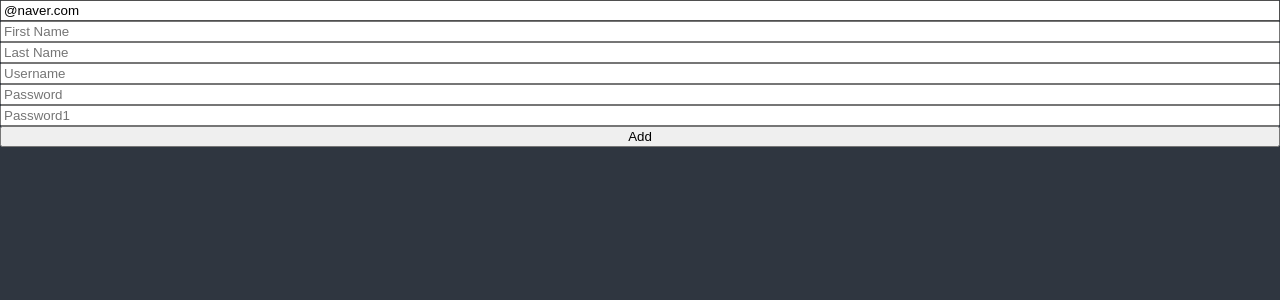
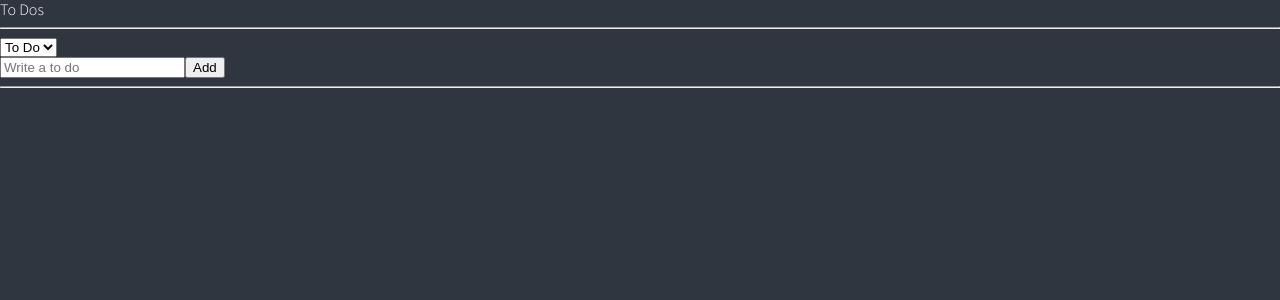
Before and after one commit to FE-Nerdy/react-masterclass, a React (Create React App) app in the folder Re-Study/react-masterclass/: page / in a window 1280 px wide. Shown: the top 300 px of the page. Built offline with nearby package versions, Linux system fonts and the light colour scheme.

Commit message:
ToDoList

```diff
--- a/Re-Study/react-masterclass/src/App.tsx
+++ b/Re-Study/react-masterclass/src/App.tsx
@@ -1,6 +1,6 @@
 import React from "react";
 import { createGlobalStyle } from "styled-components";
-import ToDoList from "./ToDoList.tsx";
+import ToDoList from "./components/ToDoList.tsx";
 
 const GlobalStyle = createGlobalStyle`
 @import url('https://fonts.googleapis.com/css2?family=Source+Sans+Pro:wght@300;400&display=swap');
--- a/Re-Study/react-masterclass/src/ToDoList.tsx
+++ /dev/null
@@ -1,123 +0,0 @@
-import React from "react";
-import { useForm } from "react-hook-form";
-
-/*
-function ToDoList() {
-  const [toDo, setToDo] = useState("");
-  const onChange = (event: React.FormEvent<HTMLInputElement>) => {
-    const {
-      currentTarget: { value },
-    } = event;
-    setToDo(value);
-  };
-  const onSubmit = (event: React.FormEvent<HTMLFormElement>) => {
-    event.preventDefault();
-    console.log(toDo);
-  };
-  return (
-    <div>
-      <form onSubmit={onSubmit}>
-        <input onChange={onChange} value={toDo} placeholder="Write a to do" />
-        <button>Add</button>
-      </form>
-    </div>
-  );
-}
-*/
-
-interface IForm {
-  email: string;
-  firstName: string;
-  lastName: string;
-  username: string;
-  password: string;
-  password1: string;
-  extraError?: string;
-}
-
-function ToDoList() {
-  const {
-    register,
-    handleSubmit,
-    formState: { errors },
-    setError,
-  } = useForm<IForm>({
-    defaultValues: {
-      email: "@naver.com",
-    },
-  });
-  const onValid = (data: IForm) => {
-    if (data.password !== data.password1) {
-      setError(
-        "password1",
-        { message: "Password are not the same" },
-        { shouldFocus: true }
-      );
-    }
-    // setError("extraError", { message: "Server offline." });
-  };
-  console.log(errors);
-  return (
-    <div>
-      <form
-        style={{ display: "flex", flexDirection: "column" }}
-        onSubmit={handleSubmit(onValid)}
-      >
-        <input
-          {...register("email", {
-            required: "Email is required",
-            pattern: {
-              value: /^[A-Za-z0-9._%+-]+@naver.com$/,
-              message: "Only naver.com emails allowed",
-            },
-          })}
-          placeholder="Email"
-        />
-        <span>{errors?.email?.message}</span>
-        <input
-          {...register("firstName", {
-            required: "write here",
-            validate: {
-              noNico: (value) =>
-                value.includes("nico") ? "no nicos allowed" : true,
-              noNick: (value) =>
-                value.includes("nick") ? "no nick allowed" : true,
-            },
-          })}
-          placeholder="First Name"
-        />
-        <span>{errors?.firstName?.message}</span>
-        <input
-          {...register("lastName", { required: "write here" })}
-          placeholder="Last Name"
-        />
-        <span>{errors?.lastName?.message}</span>
-        <input
-          {...register("username", { required: "write here", minLength: 10 })}
-          placeholder="Username"
-        />
-        <span>{errors?.username?.message}</span>
-        <input
-          {...register("password", { required: "write here", minLength: 5 })}
-          placeholder="Password"
-        />
-        <span>{errors?.password?.message}</span>
-        <input
-          {...register("password1", {
-            required: "Password is required",
-            minLength: {
-              value: 5,
-              message: "Your password is too short.",
-            },
-          })}
-          placeholder="Password1"
-        />
-        <span>{errors?.password1?.message}</span>
-        <button>Add</button>
-        <span>{errors?.extraError?.message}</span>
-      </form>
-    </div>
-  );
-}
-
-export default ToDoList;
--- /dev/null
+++ b/Re-Study/react-masterclass/src/atoms.tsx
@@ -0,0 +1,32 @@
+import { atom, selector } from "recoil";
+
+export enum Categories {
+    "TO_DO" = "TO_DO",
+    "DOING" = "DOING",
+    "DONE" = "DONE",
+}
+
+export interface IToDo {
+    text: string;
+    id: number;
+    category: Categories;
+}
+
+export const categoryState = atom<Categories>({
+    key: "category",
+    default: Categories.TO_DO,
+});
+
+export const toDoState = atom<IToDo[]>({
+    key: "toDo",
+    default: [],
+});
+
+export const toDoSelector = selector({
+    key: "toDoSelector",
+    get: ({ get }) => {
+        const toDos = get(toDoState);
+        const category = get(categoryState);
+        return toDos.filter((toDo) => toDo.category === category);
+    },
+});
--- /dev/null
+++ b/Re-Study/react-masterclass/src/components/CreateToDo.tsx
@@ -0,0 +1,34 @@
+import React from "react";
+import { useForm } from "react-hook-form";
+import { useRecoilValue, useSetRecoilState } from "recoil";
+import { categoryState, toDoState } from "../atoms";
+
+interface IForm {
+    toDo: string;
+}
+
+function CreateToDo() {
+    const setToDos = useSetRecoilState(toDoState);
+    const category = useRecoilValue(categoryState);
+    const { register, handleSubmit, setValue } = useForm<IForm>();
+    const handleValid = ({ toDo }: IForm) => {
+        setToDos((oldToDos) => [
+            { text: toDo, id: Date.now(), category },
+            ...oldToDos,
+        ]);
+        setValue("toDo", "");
+    };
+    return (
+        <form onSubmit={handleSubmit(handleValid)}>
+            <input
+                {...register("toDo", {
+                    required: "Please write a To Do",
+                })}
+                placeholder="Write a to do"
+            />
+            <button>Add</button>
+        </form>
+    );
+}
+
+export default CreateToDo;
--- /dev/null
+++ b/Re-Study/react-masterclass/src/components/ToDo.tsx
@@ -0,0 +1,44 @@
+import React from "react";
+import { useSetRecoilState } from "recoil";
+import { Categories, IToDo, toDoState } from "../atoms";
+
+function ToDo({ text, category, id }: IToDo) {
+    const setToDos = useSetRecoilState(toDoState);
+    const onClick = (event: React.MouseEvent<HTMLButtonElement>) => {
+        const {
+            currentTarget: { name },
+        } = event;
+        setToDos((oldToDos) => {
+            const targetIndex = oldToDos.findIndex((toDo) => toDo.id === id);
+            const newToDo = { text, id, category: name as any };
+            return [
+                ...oldToDos.slice(0, targetIndex),
+                newToDo,
+                ...oldToDos.slice(targetIndex + 1),
+            ];
+        });
+    };
+
+    return (
+        <li>
+            <span>{text}</span>
+            {category !== Categories.DOING && (
+                <button name={Categories.DOING} onClick={onClick}>
+                    Doing
+                </button>
+            )}
+            {category !== Categories.TO_DO && (
+                <button name={Categories.TO_DO} onClick={onClick}>
+                    To Do
+                </button>
+            )}
+            {category !== Categories.DONE && (
+                <button name={Categories.DONE} onClick={onClick}>
+                    Done
+                </button>
+            )}
+        </li>
+    );
+}
+
+export default ToDo;
--- /dev/null
+++ b/Re-Study/react-masterclass/src/components/ToDoList.tsx
@@ -0,0 +1,32 @@
+import React from "react";
+import { useRecoilState, useRecoilValue } from "recoil";
+import { Categories, categoryState, toDoSelector } from "../atoms";
+import CreateToDo from "./CreateToDo";
+import ToDo from "./ToDo";
+
+function ToDoList() {
+  const toDos = useRecoilValue(toDoSelector);
+  const [category, setCategory] = useRecoilState(categoryState);
+  const onInput = (event: React.FormEvent<HTMLSelectElement>) => {
+    setCategory(event.currentTarget.value as any);
+  };
+  console.log(toDos);
+  return (
+    <div>
+      <h1>To Dos</h1>
+      <hr />
+      <select value={category} onInput={onInput}>
+        <option value={Categories.TO_DO}>To Do</option>
+        <option value={Categories.DOING}>Doing</option>
+        <option value={Categories.DONE}>Done</option>
+      </select>
+      <CreateToDo />
+      <hr />
+      {toDos?.map((toDo) => (
+        <ToDo key={toDo.id} {...toDo} />
+      ))}
+    </div>
+  );
+}
+
+export default ToDoList;
```
